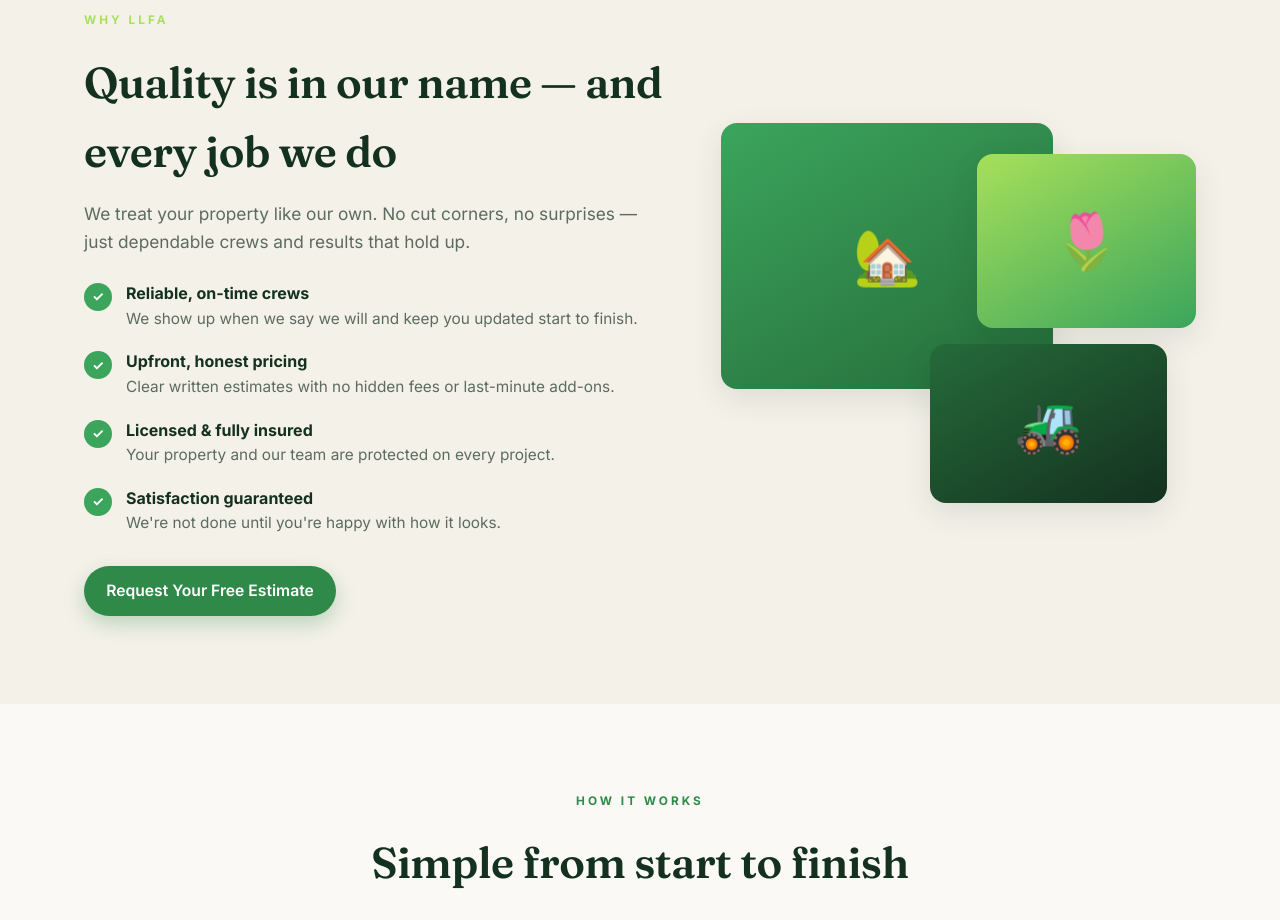
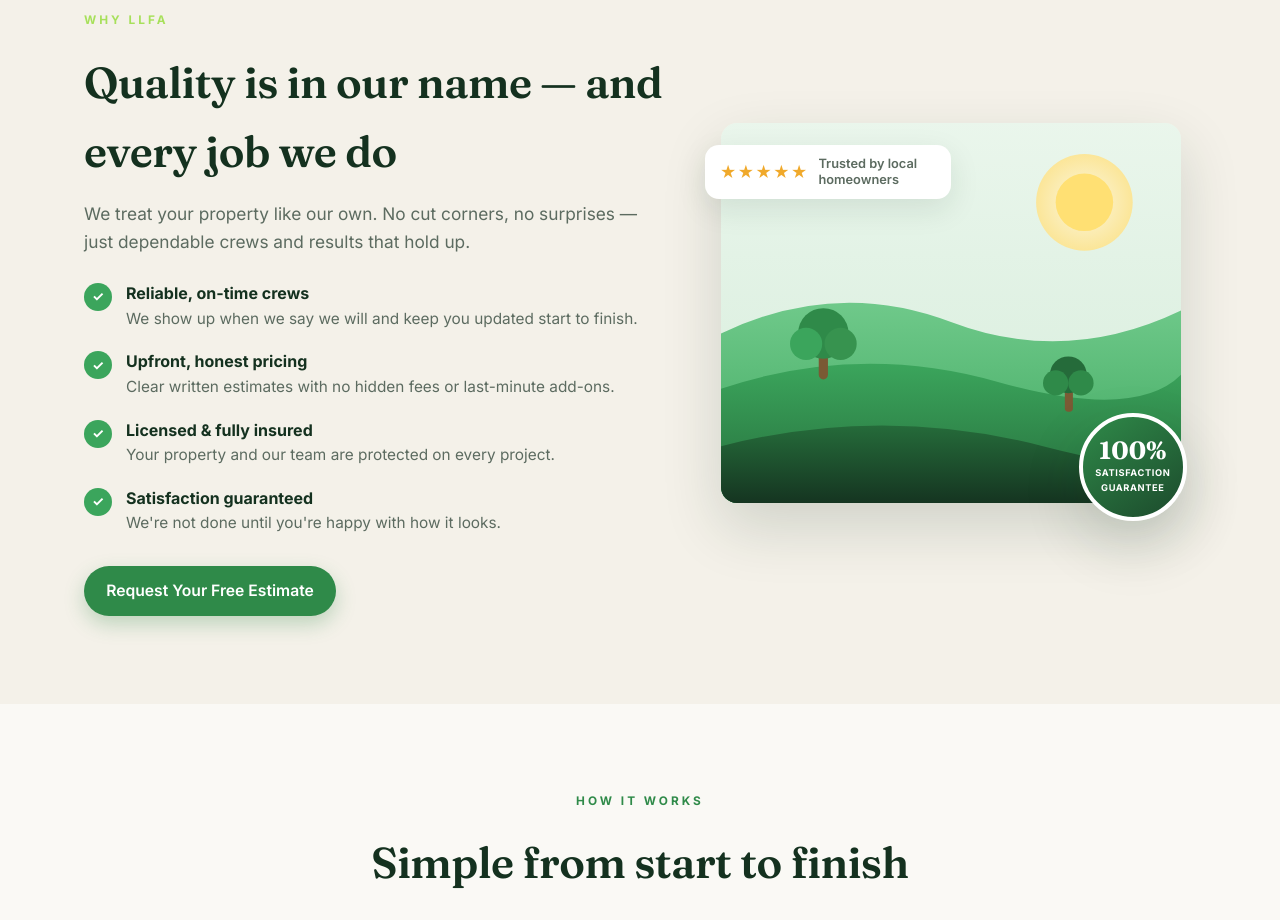
Before and after one commit to RDVATE/LLFA-QUALITY-WORKS, a plain HTML site: page index.html in a window 1280 px wide. Shown: the part 2020-2940 px from the top of the page. Drawn offline with Linux system fonts and the light colour scheme.

Commit message:
Replace flat emoji blocks with polished landscape scene + trust badges

```diff
--- a/css/styles.css
+++ b/css/styles.css
@@ -135,11 +135,16 @@ a { color: inherit; text-decoration: none; }
 .feature-list .check { flex: none; width: 28px; height: 28px; border-radius: 50%; background: var(--green-500); color: #fff; display: grid; place-items: center; font-weight: 700; font-size: .85rem; margin-top: 2px; }
 .feature-list strong { display: block; color: var(--green-900); }
 .feature-list p { color: var(--muted); font-size: .96rem; }
-.why-art { position: relative; height: 380px; }
-.art-card { position: absolute; border-radius: var(--radius); display: grid; place-items: center; font-size: 3.4rem; box-shadow: var(--shadow-md); }
-.art-1 { inset: 0 30% 30% 0; background: linear-gradient(150deg, var(--green-500), var(--green-700)); }
-.art-2 { width: 46%; height: 46%; right: 0; top: 8%; background: linear-gradient(150deg, var(--lime), var(--green-500)); }
-.art-3 { width: 50%; height: 42%; right: 6%; bottom: 0; background: linear-gradient(150deg, var(--green-700), var(--green-900)); }
+.why-art { position: relative; max-width: 460px; }
+.scene { position: relative; border-radius: var(--radius); overflow: hidden; box-shadow: var(--shadow-lg); aspect-ratio: 4 / 3.3; }
+.scene svg { display: block; width: 100%; height: 100%; }
+.float-card { position: absolute; display: flex; align-items: center; gap: 10px; background: #fff; border-radius: 14px; box-shadow: var(--shadow-md); padding: 11px 15px; }
+.float-rating { top: 22px; left: -16px; }
+.float-rating .fc-stars { color: #f0a92b; letter-spacing: 1px; font-size: 1rem; }
+.float-rating .fc-label { font-size: .8rem; font-weight: 600; color: var(--muted); max-width: 118px; line-height: 1.25; }
+.float-badge { position: absolute; display: flex; flex-direction: column; align-items: center; justify-content: center; gap: 0; bottom: -18px; right: -6px; width: 108px; height: 108px; border-radius: 50%; text-align: center; color: #fff; background: linear-gradient(145deg, var(--green-600), var(--green-800)); box-shadow: var(--shadow-lg); border: 4px solid #fff; }
+.float-badge strong { font-family: var(--font-head); font-size: 1.55rem; line-height: 1; }
+.float-badge span { font-size: .58rem; letter-spacing: .6px; text-transform: uppercase; margin-top: 3px; font-weight: 700; }
 
 /* ---------- Process ---------- */
 .steps { list-style: none; display: grid; grid-template-columns: repeat(4,1fr); gap: 22px; counter-reset: step; }
@@ -247,7 +252,7 @@ a { color: inherit; text-decoration: none; }
 @media (max-width: 900px) {
   .cards, .steps, .gallery, .reviews { grid-template-columns: repeat(2,1fr); }
   .why-grid, .quote-grid { grid-template-columns: 1fr; gap: 36px; }
-  .why-art { height: 300px; max-width: 420px; }
+  .why-art { max-width: 380px; margin-inline: auto; }
   .stats-grid { grid-template-columns: repeat(2,1fr); gap: 30px 20px; }
   .footer-inner { grid-template-columns: 1fr; text-align: center; }
   .footer-brand { justify-content: center; }
--- a/index.html
+++ b/index.html
@@ -135,9 +135,52 @@
         <a href="#quote" class="btn btn-primary">Request Your Free Estimate</a>
       </div>
       <div class="why-art" aria-hidden="true">
-        <div class="art-card art-1">🏡</div>
-        <div class="art-card art-2">🌷</div>
-        <div class="art-card art-3">🚜</div>
+        <div class="scene">
+          <svg viewBox="0 0 400 340" preserveAspectRatio="xMidYMid slice" xmlns="http://www.w3.org/2000/svg">
+            <defs>
+              <linearGradient id="sky" x1="0" y1="0" x2="0" y2="1">
+                <stop offset="0" stop-color="#eaf6ec"/><stop offset="1" stop-color="#d6eddb"/>
+              </linearGradient>
+              <linearGradient id="hillA" x1="0" y1="0" x2="0" y2="1">
+                <stop offset="0" stop-color="#6fc98a"/><stop offset="1" stop-color="#3ba55c"/>
+              </linearGradient>
+              <linearGradient id="hillB" x1="0" y1="0" x2="0" y2="1">
+                <stop offset="0" stop-color="#3ba55c"/><stop offset="1" stop-color="#256b3a"/>
+              </linearGradient>
+              <linearGradient id="hillC" x1="0" y1="0" x2="0" y2="1">
+                <stop offset="0" stop-color="#256b3a"/><stop offset="1" stop-color="#14311f"/>
+              </linearGradient>
+              <radialGradient id="sun" cx="50%" cy="50%" r="50%">
+                <stop offset="0" stop-color="#fff8e0"/><stop offset="1" stop-color="#ffe38a"/>
+              </radialGradient>
+            </defs>
+            <rect width="400" height="340" fill="url(#sky)"/>
+            <circle cx="316" cy="74" r="42" fill="url(#sun)" opacity="0.85"/>
+            <circle cx="316" cy="74" r="25" fill="#ffe073"/>
+            <path d="M0 188 Q100 140 200 178 T400 168 V340 H0 Z" fill="url(#hillA)"/>
+            <path d="M0 236 Q120 196 240 230 T400 224 V340 H0 Z" fill="url(#hillB)"/>
+            <path d="M0 286 Q140 250 280 286 T400 280 V340 H0 Z" fill="url(#hillC)"/>
+            <g>
+              <rect x="85" y="198" width="8" height="30" rx="4" fill="#7a5a34"/>
+              <circle cx="89" cy="188" r="22" fill="#2f8a49"/>
+              <circle cx="74" cy="197" r="14" fill="#3ba55c"/>
+              <circle cx="104" cy="197" r="14" fill="#37934f"/>
+            </g>
+            <g>
+              <rect x="299" y="232" width="7" height="24" rx="3" fill="#7a5a34"/>
+              <circle cx="302" cy="224" r="16" fill="#256b3a"/>
+              <circle cx="291" cy="231" r="11" fill="#2f8a49"/>
+              <circle cx="313" cy="231" r="11" fill="#2f8a49"/>
+            </g>
+          </svg>
+        </div>
+        <div class="float-card float-rating">
+          <span class="fc-stars">★★★★★</span>
+          <span class="fc-label">Trusted by local homeowners</span>
+        </div>
+        <div class="float-badge">
+          <strong>100%</strong><span>Satisfaction<br/>Guarantee</span>
+        </div>
       </div>
     </div>
   </section>
```
